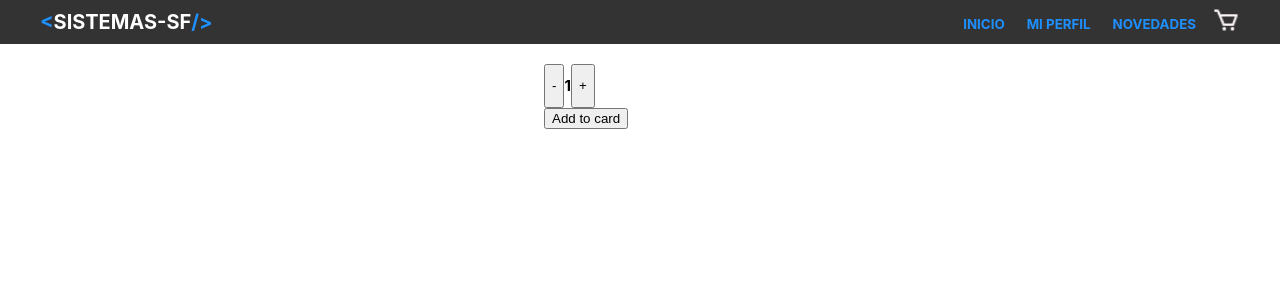
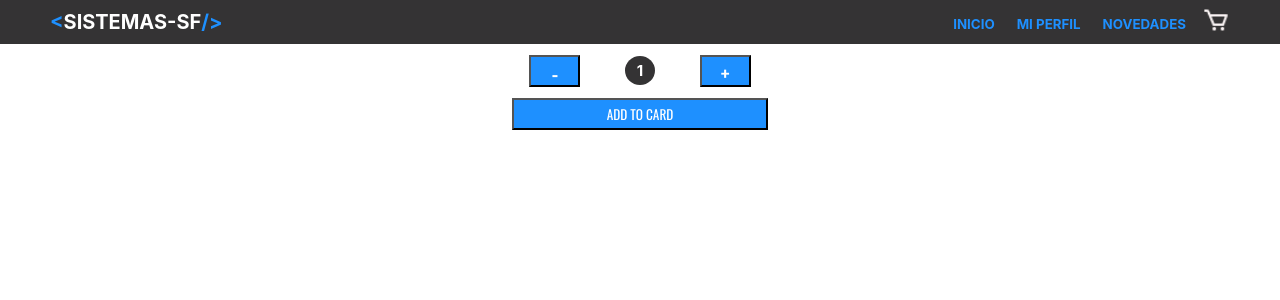
Before and after one commit to JuanColmegna/sistemas-sf-colmegna, a React (Create React App) app: page / in a window 1280 px wide. Shown: the top 300 px of the page. Built offline with nearby package versions, Linux system fonts and the light colour scheme.

Commit message:
se corrigio error en props y se dio mas estilos a los componentes

```diff
--- /dev/null
+++ b/src/Components/ItemCount/Contador/Contador.css
@@ -0,0 +1,8 @@
+.contador {
+    width: 3rem;
+    padding: .5rem 0;
+    text-align: center;
+    background-color: var(--color-primario);
+    color: var(--color-blanco);
+    border-radius: 50%;
+}
--- a/src/Components/ItemCount/Contador/Contador.jsx
+++ b/src/Components/ItemCount/Contador/Contador.jsx
@@ -1,8 +1,9 @@
 import React from 'react'
+import './Contador.css'
 
 const Contador = ({numero}) => {
     return (
-        <h2>{numero}</h2>
+        <h2 className='contador'>{numero}</h2>
     );
 }
 
--- a/src/Components/ItemCount/ItemCount.css
+++ b/src/Components/ItemCount/ItemCount.css
@@ -1,4 +1,51 @@
+.div-botons {
+    width: 50%;
+    margin: 0 auto;
+}
+
+@media (min-width: 480px) {
+    .div-botons{
+        width: 30%;
+    }
+}
+
+@media (min-width: 768px) {
+    .div-botons{
+        width: 20%;
+    }
+}
+
 .div-count {
     display: flex;
     flex-direction: row;
+    gap: 1rem;
+    width: 100%;
+    align-items: center;
+    justify-content: space-around;
 }
+
+
+.boton-count{
+    width: 30%;
+    height: 4vh;
+    color: var(--color-blanco);
+    background-color: var(--color-secundario);
+    font-weight: bold;
+    font-family: var(--font-primaria);
+    font-size: 2rem;
+}
+
+@media (min-width: 480px) {
+    .boton-count{
+        width: 20%;
+    }
+}
+
+.boton-addto-cart {
+    width: 100%;
+    height: 4vh;
+    color: var(--color-blanco);
+    background-color: var(--color-secundario);
+    font-family: var(--font-primaria);
+    text-transform: uppercase;
+}
--- a/src/Components/ItemCount/ItemCount.jsx
+++ b/src/Components/ItemCount/ItemCount.jsx
@@ -11,16 +11,16 @@ const ItemCount = ({stock, initial, onAdd}) => {
         numero > 0 ? setNumero(numero -1) : setNumero(numero)
     }
     return (
-        <div>
-                <div className="div-count">
+        <div className="div-botons">
+            <div className="div-count">
                 <button onClick={decrementar} className="boton-count">-</button>
                 <>
                     <Contador numero={numero}/>
                 </>
                 <button onClick={incrementar} className="boton-count">+</button>
             </div>
-            <div>
-                <button onClick={onAdd}>
+            <div className="div-add">
+                <button onClick={onAdd} className="boton-addto-cart">
                     Add to card
                 </button>
             </div>
--- a/src/Components/ItemListContainer/ItemListContainer.css
+++ b/src/Components/ItemListContainer/ItemListContainer.css
@@ -1,4 +1,4 @@
 .card {
-    width: 15%;
-    margin: 2rem auto;
+    width: 100%;
+    margin: 0 auto;
 }
--- a/src/Components/ItemListContainer/ItemListContainer.jsx
+++ b/src/Components/ItemListContainer/ItemListContainer.jsx
@@ -6,7 +6,7 @@ const ItemListContainer = ({itemList}) => {
     return (
         <div className='card'>
             <>
-            <ItemCount stock="10" initial="1"/>
+            <ItemCount stock={10} initial={1}/>
             </>
         </div>
     );
--- a/src/Components/Navbar/Navbar.css
+++ b/src/Components/Navbar/Navbar.css
@@ -12,6 +12,7 @@
     align-items: center;
     flex-direction: column;
     text-align: center;
+    padding-right: 1rem;
 }
 
 @media (min-width: 480px) {
@@ -33,6 +34,7 @@
     font-weight: bold;
     text-transform: uppercase;
     text-align: center;
+    padding-left: 1rem;
 }
 
 .logo-color{
```
